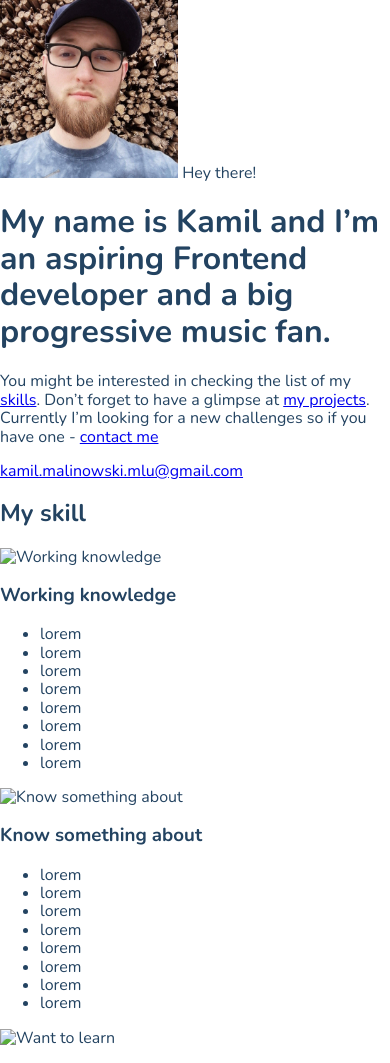
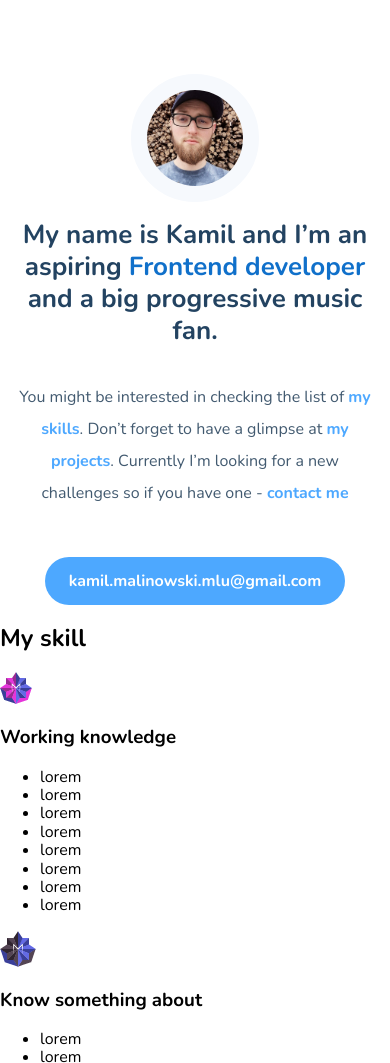
Before and after one commit to kamilMalinowski/kamilMalinowski.github.io, a website built with webpack: page src/pages/index.html in a window 390 px wide. Shown: the top 1063 px of the page. Built offline with nearby package versions, Linux system fonts and the light colour scheme.

Commit message:
feat: hero mobile styles

```diff
--- a/src/pages/index.html
+++ b/src/pages/index.html
@@ -29,21 +29,26 @@
             alt="Kamil's WTF photo"
           />
           <span class="hero__hello">
-            Hey there!
+            Hey there!<img
+              class="hero__icon"
+              src="/src/assets/icons/favicon-32x32.png"
+              alt="Kamil's WTF hello icon"
+            />
           </span>
         </div>
         <div class="hero__description">
           <h1 class="hero__header">
             My name is Kamil and I’m an aspiring
-            <span class="hero__spacial">Frontend developer</span> and a big
+            <span class="hero__special">Frontend developer</span> and a big
             progressive music fan.
           </h1>
           <p class="hero__paragraph">
-            You might be interested in checking the list of my
-            <a href="#skills">skills</a>. Don’t forget to have a glimpse at
-            <a href="#projects">my projects</a>. Currently I’m looking for a new
-            challenges so if you have one -
-            <a href="#contact">contact me</a>
+            You might be interested in checking the list of
+            <a class="hero__link" href="#skills">my skills</a>. Don’t forget to
+            have a glimpse at
+            <a class="hero__link" href="#projects">my projects</a>. Currently
+            I’m looking for a new challenges so if you have one -
+            <a class="hero__link" href="#contact">contact me</a>
           </p>
           <a class="hero__contact" href="mailTo:kamil.malinowski.mlu@gmail.com"
             >kamil.malinowski.mlu@gmail.com</a
@@ -57,7 +62,7 @@
         <article class="skills-section">
           <img
             class="skills-section__picture"
-            src="#"
+            src="/src/assets/icons/favicon-32x32.png"
             alt="Working knowledge"
           />
           <h3 class="skills-section__header">Working knowledge</h3>
@@ -75,7 +80,7 @@
         <article class="skills-section">
           <img
             class="skills-section__picture"
-            src="#"
+            src="/src/assets/icons/favicon-32x32__halfGrey.png"
             alt="Know something about"
           />
           <h3 class="skills-section__header">Know something about</h3>
@@ -93,7 +98,7 @@
         <article class="skills-section">
           <img
             class="skills-section__picture"
-            src="#####"
+            src="/src/assets/icons/favicon-32x32__fullGrey.png"
             alt="Want to learn"
           />
           <h3 class="skills-section__header">Want to learn</h3>
--- a/src/scss/_variables.scss
+++ b/src/scss/_variables.scss
@@ -1 +1,5 @@
-$wtf: #2D2241;
+$white: #FFFFFF;
+$lightBlue: #4DA8FF;
+$darkBlue: #1070CA;
+$text: #425A70;
+$textDark: #234361;
--- a/src/scss/main.scss
+++ b/src/scss/main.scss
@@ -1,21 +1,22 @@
 @import "~normalize.css";
 
 @import "_variables";
-@import "modules/hello.scss";
+@import "modules/hero.scss";
 
-@import url('https://fonts.googleapis.com/css2?family=Nunito:wght@200;300;700&display=swap');
+@import url('https://fonts.googleapis.com/css2?family=Nunito:wght@300;600;700&family=Roboto+Mono:wght@400;700&display=swap');
 
+/*RESET-m.korsan idea*/
+html {
+  box-sizing: border-box;
+}
+*,
+*:before,
+*:after {
+  box-sizing: inherit;
+}
+/*BODY*/
 body {
-  background: #FFFFFF;
-  color: #234361;
-  display: flex;
-  align-items: center;
-  justify-content: center;
   min-height: 100vh;
   font-family: 'Nunito', sans-serif;
+  // font-family: 'Roboto Mono', monospace;
 }
-
-.hero__image{
-  width:178px;
-  height: 178px;
-}
--- a/src/scss/modules/hello.scss
+++ /dev/null
@@ -1,65 +0,0 @@
-@keyframes circles {
-  0% {
-    transform: translate(-50%, -50%) scale(1);
-  }
-  20% {
-    transform: translate(-50%, -50%) scale(1.5);
-  }
-  30% {
-    transform: translate(-50%, -50%) scale(0.8);
-  }
-  70% {
-    transform: translate(-50%, -50%) scale(1.9);
-  }
-  100% {
-    transform: translate(-50%, -50%) scale(1);
-  }
-}
-
-.hello {
-  position: relative;
-  z-index: 0;
-  &__logo {
-    position: relative;
-    z-index: 2020;
-  }
-  &__circles {
-    position: absolute;
-    top: 50%;
-    left: 50%;
-    will-change: transform;
-    width: 220px;
-    height: 220px;
-    background: rgba(0, 0, 0, 0.1);
-    border-radius: 50%;
-    animation: circles 20s ease-in infinite;
-    &::after {
-      position: absolute;
-      top: 50%;
-      left: 50%;
-      will-change: transform;
-      width: 220px;
-      height: 220px;
-      background: rgba(0, 0, 0, 0.1);
-      border-radius: 50%;
-      content: "";
-      display: block;
-      z-index: 1;
-      animation: circles 17s ease-out infinite;
-    }
-    &::before {
-      position: absolute;
-      top: 50%;
-      left: 50%;
-      will-change: transform;
-      width: 220px;
-      height: 220px;
-      background: rgba(0, 0, 0, 0.1);
-      border-radius: 50%;
-      content: "";
-      display: block;
-      z-index: 1;
-      animation: circles 20s ease-in infinite;
-    }
-  }
-}
--- /dev/null
+++ b/src/scss/modules/hero.scss
@@ -0,0 +1,63 @@
+.hero {
+  padding: 74px 16px 0;
+  &__contact {
+    font-weight: bold;
+    font-size: 16px;
+    line-height: 40px;
+    color: $white;
+    text-decoration: none;
+    background: $lightBlue;
+    border-radius: 64px;
+    padding: 4px 24px;
+    display: inline-block;
+    text-align: center;
+  }
+  &__description {
+    display: flex;
+    justify-content: center;
+    align-items: center;
+    flex-direction: column;
+  }
+  &__header {
+    font-weight: bold;
+    font-size: 26px;
+    line-height: 32px;
+    text-align: center;
+    color: $textDark;
+  }
+  &__hello {
+    display:none;
+  }
+  &__icon {
+    display:none;
+  }
+  &__image {
+    box-sizing: content-box;
+    width: 96px;
+    height: 96px;
+    border-radius: 50%;
+    border: 16px solid #f6f9fd;
+  }
+  &__image-container {
+    display: flex;
+    justify-content: center;
+    align-items: center;
+  }
+  &__link {
+    color: $lightBlue;
+    font-style: normal;
+    font-weight: bold;
+    text-decoration: none;
+  }
+  &__paragraph {
+    font-weight: 300;
+    font-size: 16px;
+    line-height: 32px;
+    text-align: center;
+    margin-bottom: 48px;
+    color: $text;
+  }
+  &__special {
+    color: $darkBlue;
+  }
+}
```
Also changed, not shown: src/assets/icons/favicon-32x32__fullGrey.png (added), src/assets/icons/favicon-32x32__halfGrey.png (added).
